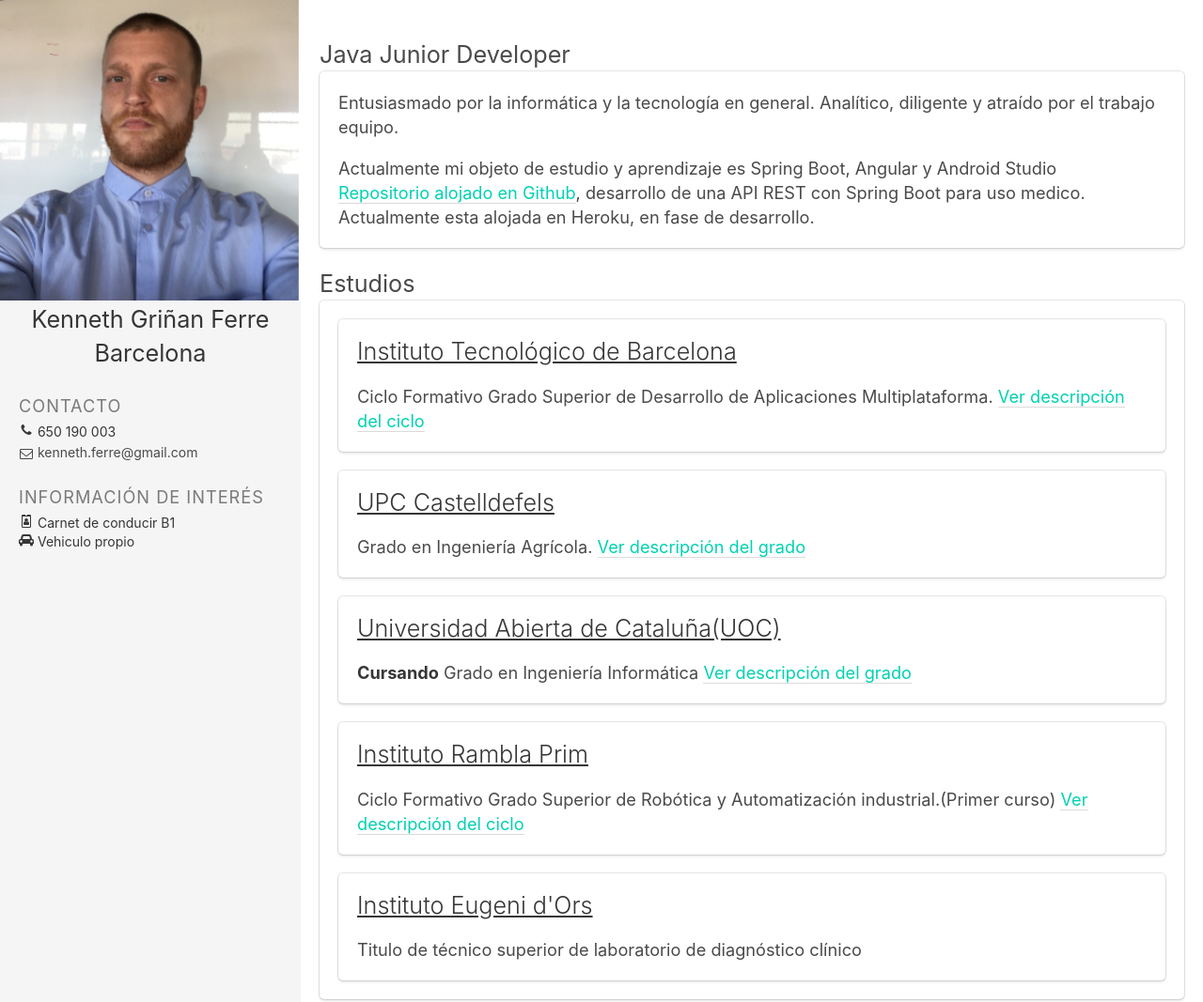
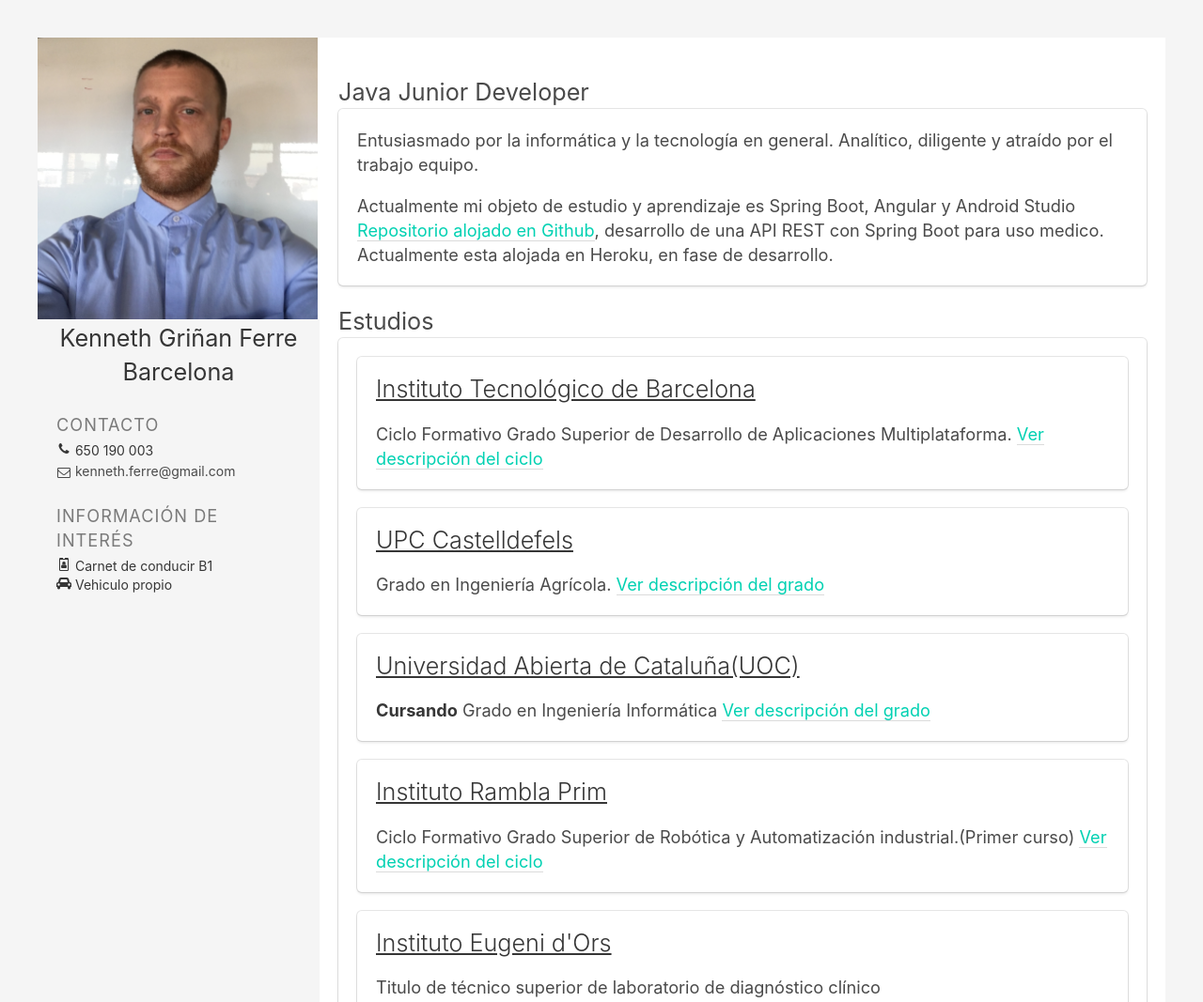
Before and after one commit to FERREKENNETH/curriculum, a plain HTML site: page index.html in a window 1280 px wide. Shown: the top 1067 px of the page at 94% size. Drawn offline with Linux system fonts and the light colour scheme.

Commit message:
Modify style

```diff
--- a/index.html
+++ b/index.html
@@ -10,14 +10,14 @@
   <link rel="stylesheet" href="./css/font-awesome.min.css">
 </head>
 
-<body>
+<body style="padding:40px;">
   <div class="columns is-gapless forced-gapless">
     <!-- Left column -->
-    <div id="izquierda" class="column is-3-desktop is-4-tablet">
+    <div id="izquierda" class="column is-3-desktop is-4-tablet" >
       <section class="hero is-light is-fullheight">
         <div class="hero-head has-text-centered">
           <figure class="image is-square">
-            <img src="/img/photo1.PNG">
+            <img src="/img/photo1.PNG"  style="padding:30px, 0px, 0px, 0px;">
           </figure>
           <div id="margen">
             <h1>Kenneth Griñan Ferre</h1>
```
